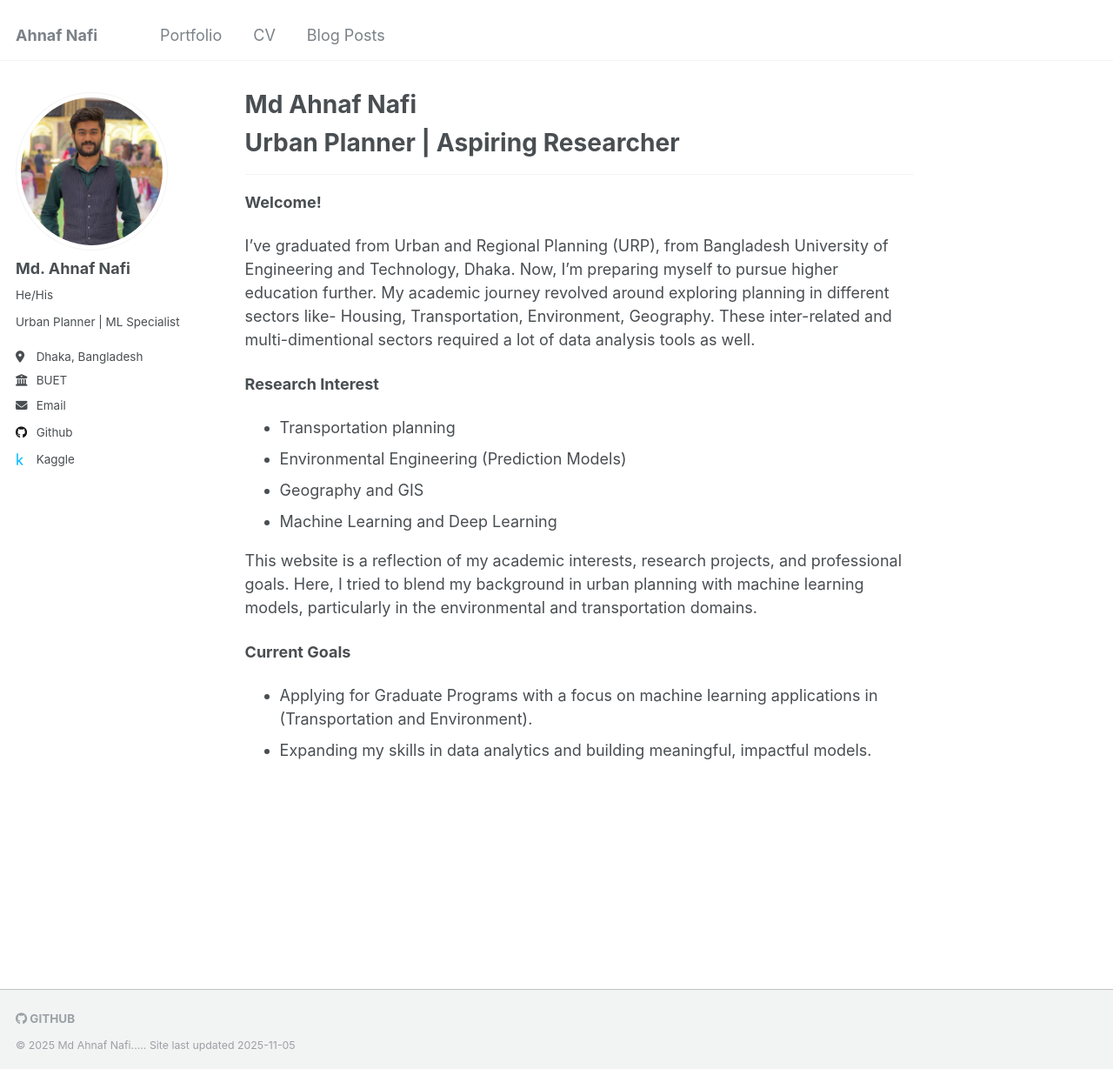
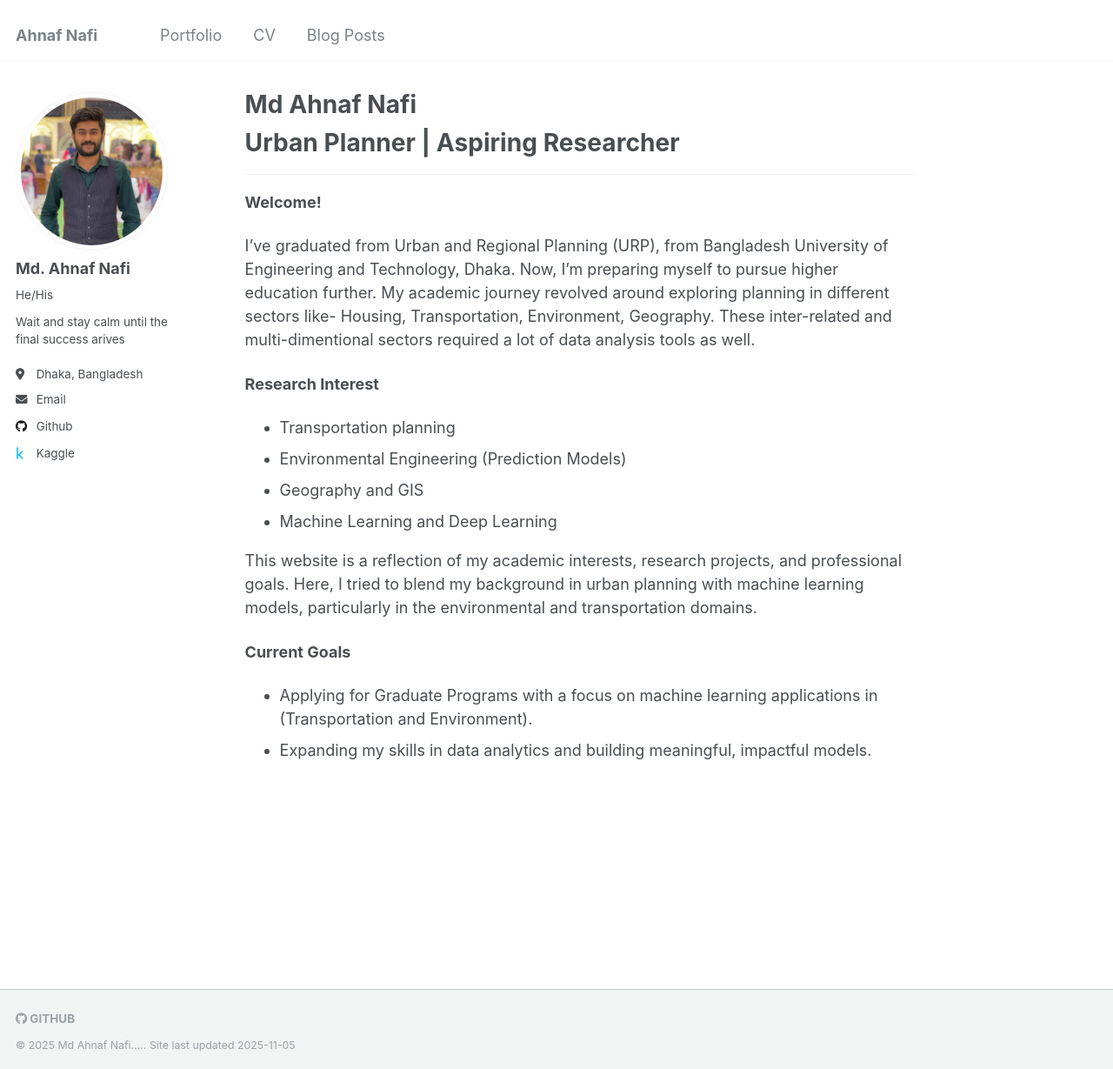
Before and after one commit to NafixData/ahnafnafi, a Jekyll site: the page built from _pages/about.md, in a window 1280 px wide and 1229 px high. Shown: the whole window at 87% size. Built offline with Jekyll 4.4.1, drawn with Linux system fonts in a browser that asks for light colours.

Commit message:
Update _config.yml

```diff
--- a/_config.yml
+++ b/_config.yml
@@ -1,11 +1,3 @@
-# Welcome to Jekyll!
-#
-# This config file is meant for settings that affect your entire site, values
-# which you are expected to set up once and rarely need to edit after that.
-# For technical reasons, this file is *NOT* reloaded automatically when you use
-# `jekyll serve -l -H localhost`. If you change this file, please restart the
-# server process.
-
 
 # Basic Site Settings
 locale                   : "en-US"
@@ -25,9 +17,9 @@ author:
   avatar           : "https://github.com/NafixData/ahnafnafi/blob/master/images/Dp.png?raw=true"
   name             : "Md. Ahnaf Nafi"
   pronouns         : "He/His"
-  bio              : "Urban Planner | ML Specialist"
+  bio              : "Wait and stay calm until the final success arives"
   location         : "Dhaka, Bangladesh"
-  employer         : "BUET"
+  # employer         : "BUET"
   uri              : # URL
   email            : "ahnafnafi98@gmail.com"
 
@@ -87,7 +79,7 @@ publication_category:
 teaser                   :  # filename of teaser fallback teaser image placed in /images/, .e.g. "500x300.png"
 breadcrumbs              : false # true, false (default)
 words_per_minute         : 160
-future                   : true
+future                   : false
 read_more                : "disabled" # if enabled, adds "Read more" links to excerpts
 talkmap_link             : false #change to true to add link to talkmap on talks page
 comments:
```
